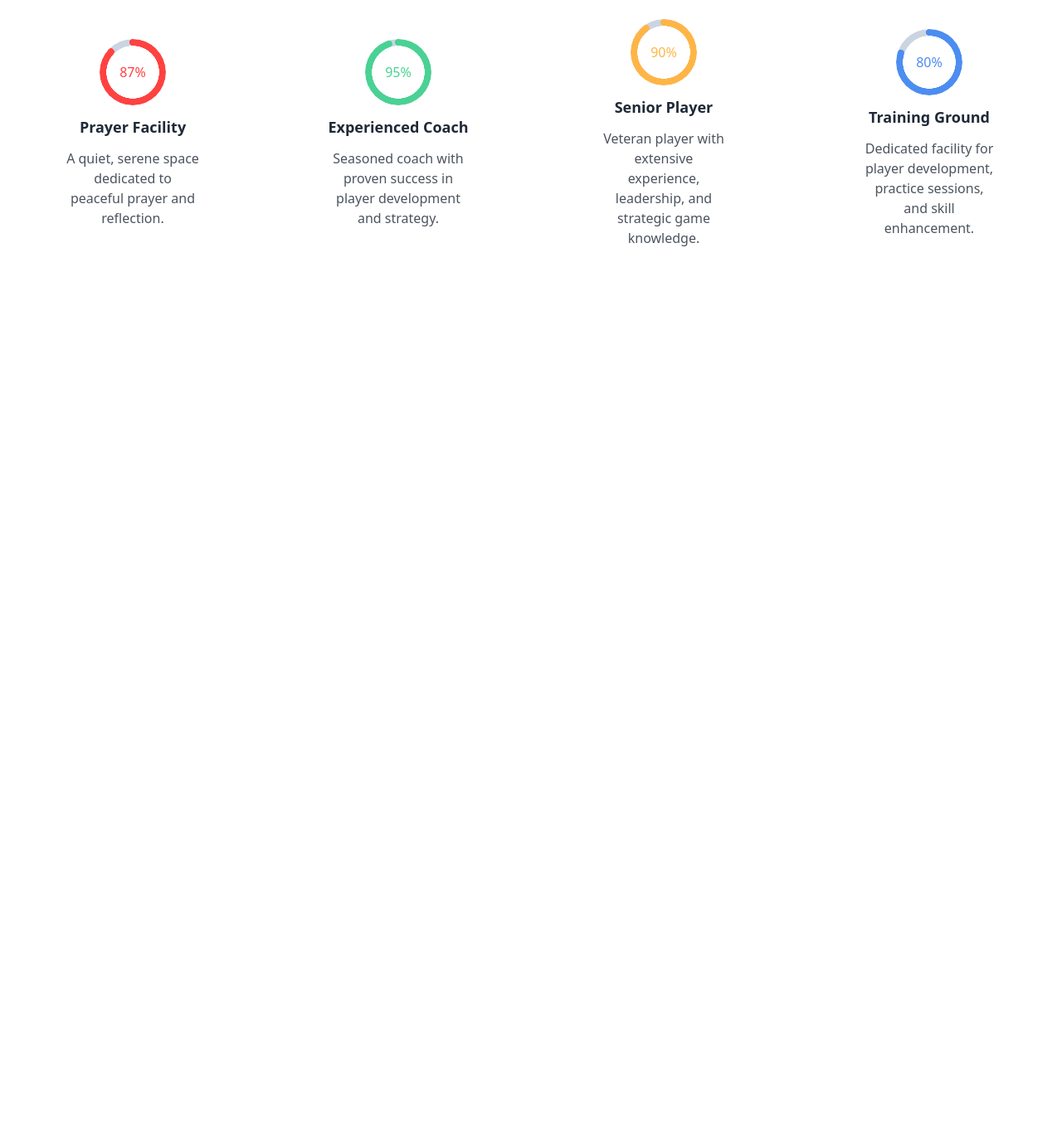
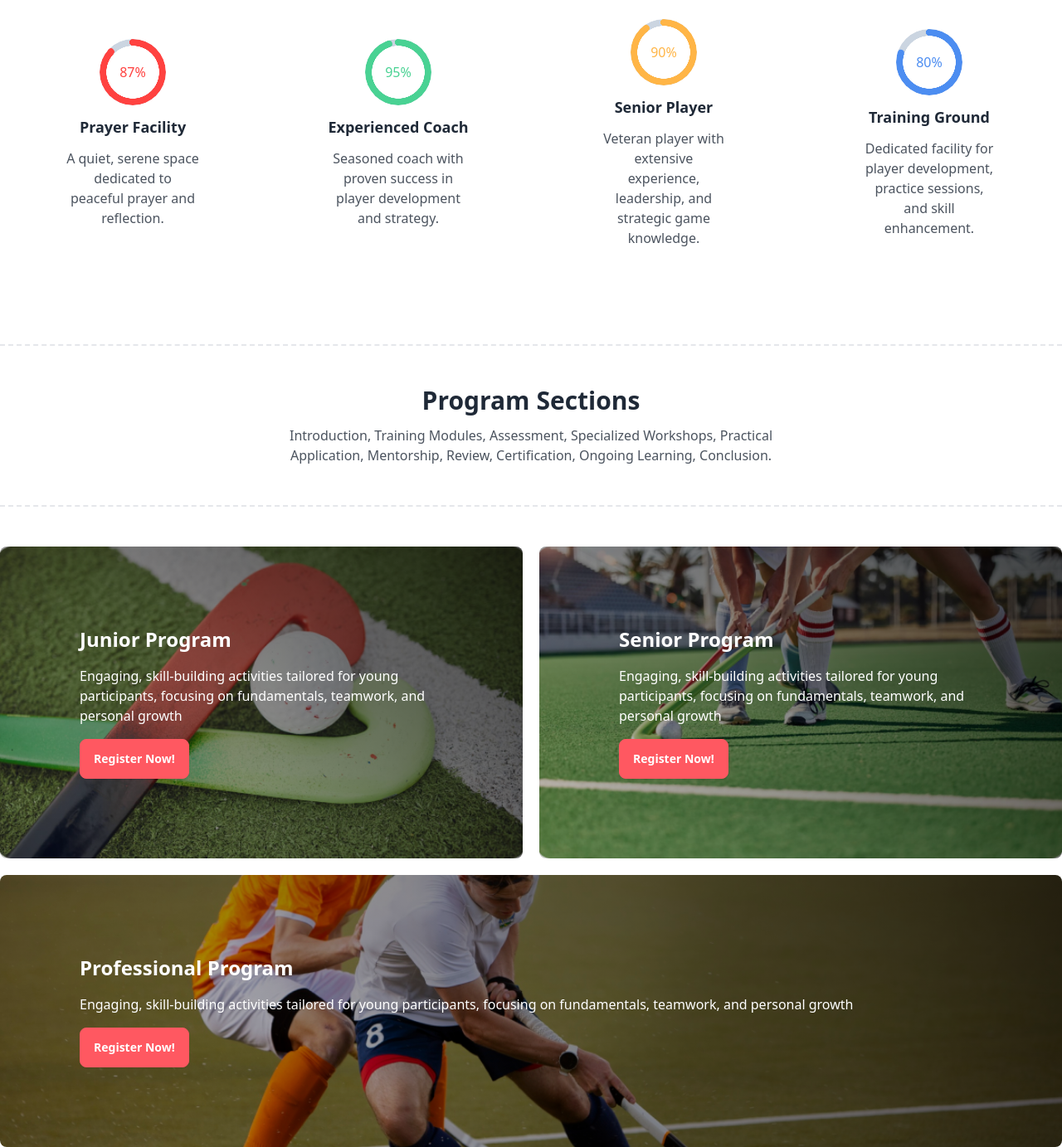
Before and after one commit to SaikatAhmed78/Hockey-Club, a plain HTML site: page index.html in a window 1280 px wide. Shown: the part 1021-2404 px from the top of the page at 83% size. Before the commit the page ends 1340 px from the top, so only its background shows below. Drawn offline with nearby package versions, Linux system fonts and the light colour scheme.

Commit message:
Program Section Done

```diff
--- a/index.html
+++ b/index.html
@@ -5,13 +5,40 @@
     <meta charset="UTF-8">
     <meta name="viewport" content="width=device-width, initial-scale=1.0">
     <title>Hockey</title>
+
+    <!-- Link CSS -->
+  <style>
+    .junior-program{
+      background-image: linear-gradient(45deg, rgba(0, 0, 0, 0.2), rgba(0, 0, 0, 0.7)), url('./Images/2.png');
+      background-repeat: no-repeat;
+      background-size: cover;
+      background-position: center;
+    }
+    .senior-program{
+      background-image: linear-gradient(45deg, rgba(0, 0, 0, 0.2), rgba(0, 0, 0, 0.7)), url('./Images/3.png');
+      background-repeat: no-repeat;
+      background-size: cover;
+      background-position: center;
+    }
+    .professional-program{
+      background-image: linear-gradient(45deg, rgba(0, 0, 0, 0.2), rgba(0, 0, 0, 0.7)), url('./Images/4.png');
+      background-repeat: no-repeat;
+      background-size: cover;
+      background-position: center;
+    }
+
+    </style>
+
       <!-- Tailwind and Daisy UI CDN -->
       <link href="https://cdn.jsdelivr.net/npm/daisyui@4.12.10/dist/full.min.css" rel="stylesheet" type="text/css" />
       <script src="https://cdn.tailwindcss.com"></script>
 
       <!-- Font Awesome CDN -->
       <link rel="stylesheet" href="https://cdnjs.cloudflare.com/ajax/libs/font-awesome/6.6.0/css/all.min.css">
+
   </head>
+
+
 
 <body>
     <header class="container mx-auto">
@@ -102,7 +129,7 @@
          </div>
     </header>
 
-    <main class="container mx-auto">
+    <main class="container px-4 lg:px-0 mx-auto">
       <!-- First Section Hockeys Club -->
        <section class="mt-24">
        <!-- Introduction Part -->
@@ -151,6 +178,45 @@
           </div>
         </div>
        </section>
+
+       <!-- Program Section -->
+        <section class="mt-24">
+          <!-- Text Part -->
+          <div class="border-y-[2px] border-dashed py-12 text-center flex flex-col items-center justify-center">
+            <h3 class="text-3xl font-bold mb-3">Program Sections</h3>
+            <p class="opacity-80 w-1/2">Introduction, Training Modules, Assessment, Specialized Workshops, Practical Application, Mentorship, Review, Certification, Ongoing Learning, Conclusion.</p>
+          </div>
+          <!--  Image Grid Part -->
+            <div class="mt-12 grid grid-cols-1 lg:grid-cols-2 gap-5">
+              <!-- Image One -->
+              <div
+              class="w-full junior-program flex flex-col justify-end items-center p-24 text-white rounded-lg">
+                <div>
+                  <h5 class="text-2xl font-semibold mb-4">Junior Program</h5>
+                  <p>Engaging, skill-building activities tailored for young participants, focusing on fundamentals, teamwork, and personal growth</p>
+                  <button class="btn btn-error mt-4 text-white">Register Now!</button>
+                </div>
+              </div>
+              <!-- Image Two -->
+              <div
+              class="w-full senior-program flex flex-col justify-end items-center p-24 text-white rounded-lg">
+                <div>
+                  <h5 class="text-2xl font-semibold mb-4">Senior Program</h5>
+                  <p>Engaging, skill-building activities tailored for young participants, focusing on fundamentals, teamwork, and personal growth</p>
+                  <button class="btn btn-error mt-4 text-white">Register Now!</button>
+                </div>
+              </div>
+              <!-- Image Three -->
+              <div
+              class="lg:col-span-2 w-full professional-program flex flex-col justify-end items-start p-24 text-white rounded-lg">
+                <div>
+                  <h5 class="text-2xl font-semibold mb-4">Professional Program</h5>
+                  <p>Engaging, skill-building activities tailored for young participants, focusing on fundamentals, teamwork, and personal growth</p>
+                  <button class="btn btn-error mt-4 text-white">Register Now!</button>
+                </div>
+              </div>
+            </div>
+        </section>
     </main>
 
     <footer>
```
Lines whose indentation alone changed are shown as unchanged.
